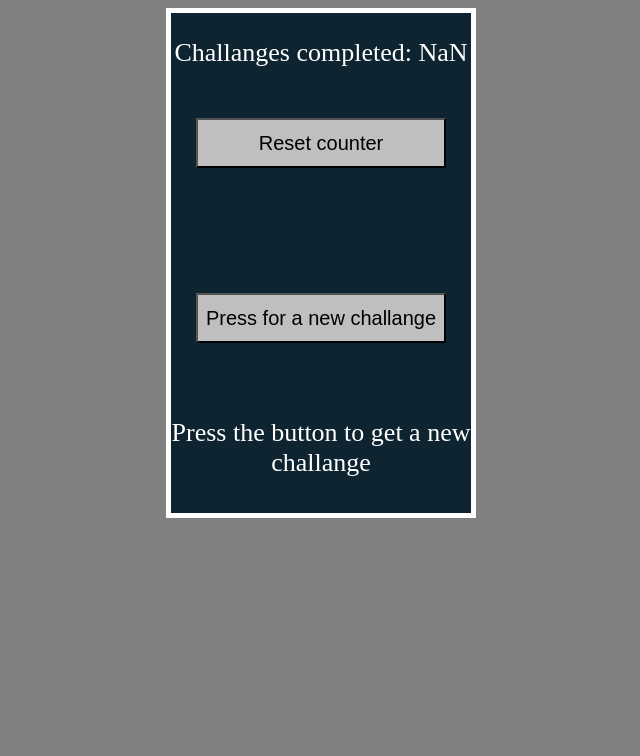
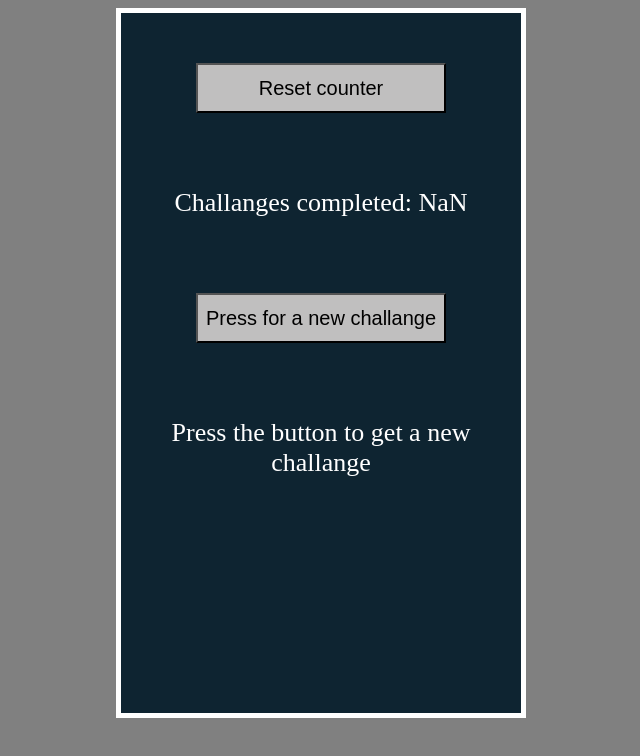
Before and after one commit to detago/detago.github.io, a plain HTML site: page index.html in a window 1280 px wide. Shown: the whole page, without its empty margins (319-959 px from the left). Drawn offline with Linux system fonts and the light colour scheme.

Commit message:
Layout still shitty

```diff
--- a/index.html
+++ b/index.html
@@ -9,7 +9,8 @@
     </head>
     <body>
         <div id="container">
-            <div id="challenges_counter">Challanges completed: <a id="counter">0</a><button id="rst">Reset counter</button></div>
+            <button id="rst">Reset counter</button>
+            <div id="challenges_counter">Challanges completed: <a id="counter">0</a></div>
             <button id="btn">Press for a new challange</button>
             <div id="output">Press the button to get a new challange</div>
         </div>
--- a/main.js
+++ b/main.js
@@ -1,5 +1,6 @@
 let btn = document.getElementById('btn');
 let output = document.getElementById('output');
+let rst = document.getElementById('rst');
 
 let highPropChallanges =
     [
--- a/style.css
+++ b/style.css
@@ -5,8 +5,8 @@ body {
 #container {
     background-color: #0E2431;
     border: 5px solid #ffffff;
-    height: 500px;
-    width: 300px;
+    height: 700px;
+    width: 400px;
     margin: 0 auto;
     text-align: center;
 }
```
